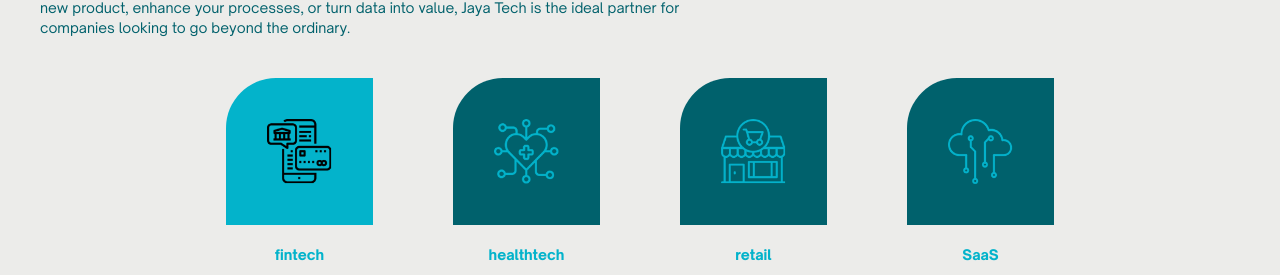
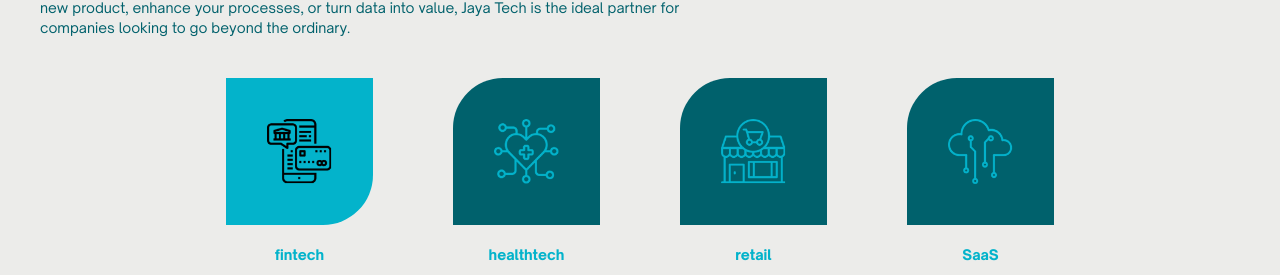
Before and after one commit to olivamkt/jaya, an Astro site: page / in a window 1280 px wide. In both pictures the pointer is over the element 299 px from the left and 3307 px from the top of the page. Shown: the part 3156-3431 px from the top of the page. Built offline with nearby package versions, Linux system fonts and the light colour scheme; Astro itself is replaced by a stand-in of ours.

Commit message:
fix service hover

```diff
--- a/src/components/impact/Impact.astro
+++ b/src/components/impact/Impact.astro
@@ -43,6 +43,8 @@ import { withBase } from '@/utils/url'
 
 			&:hover {
 				@apply bg-primary-light;
+				@apply rounded-tl-[0px];
+				@apply rounded-br-[50px];
 
 				img {
 					filter: brightness(0);
```
